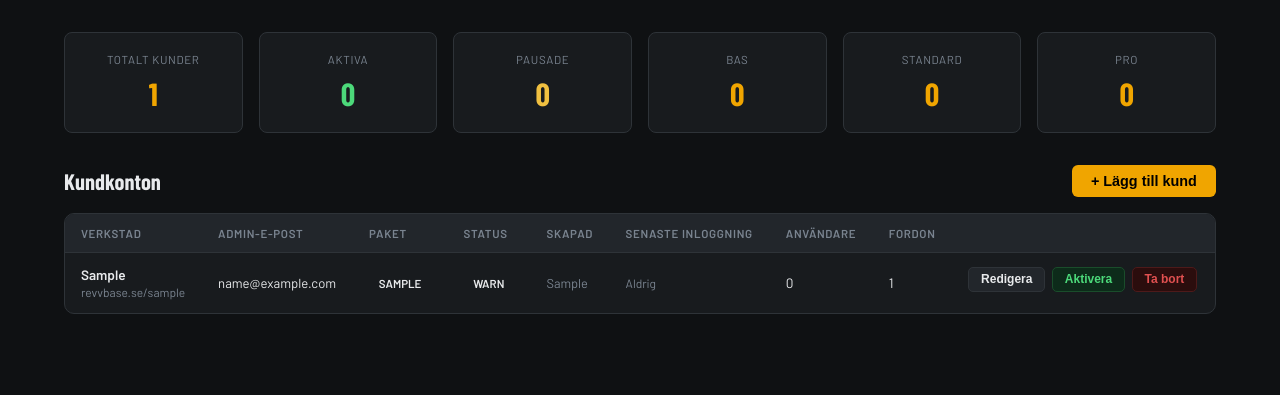
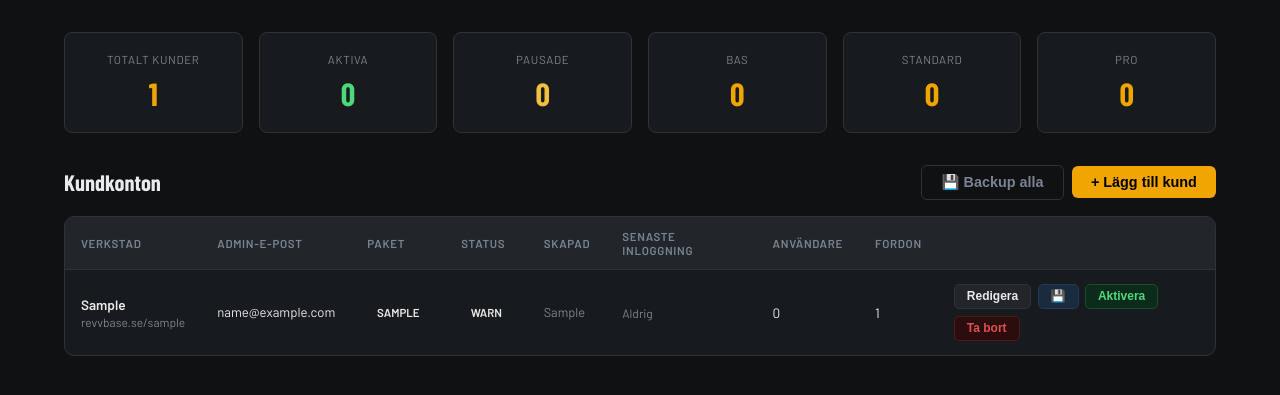
Before and after one commit to Svayak/RevvBase_V2, a Flask app: page /superadmin in a window 1280 px wide. Shown: the part 63-458 px from the top of the page. Run offline with Flask 3, Linux system fonts and the light colour scheme; a user stored in the database is signed in; data comes from the database, SQL or seed files in the repository; tables that the repository leaves empty hold one stand-in row (values such as "Sample post"); parts of the project's set-up code (start-up, migrations or seed data) failed here and were passed over; some libraries are stand-ins or nearby versions; some web fonts are replaced.

Commit message:
Feat: manuell backup-knapp i superadmin

```diff
--- a/app.py
+++ b/app.py
@@ -385,6 +385,53 @@ def daglig_backup():
         time.sleep(3600)
 
 # ── ROUTES ───────────────────────────────────────────────────────────────────
+
+@app.route("/superadmin/backup", methods=["POST"])
+def superadmin_backup():
+    if not session.get("superadmin"):
+        return redirect(url_for("superadmin_login"))
+    verkstad_id = request.form.get("verkstad_id")
+    idag = datetime.now().strftime("%Y-%m-%d")
+    try:
+        with get_db() as conn:
+            if verkstad_id:
+                verkstader = conn.execute("SELECT id, slug FROM verkstader WHERE id=?", (verkstad_id,)).fetchall()
+            else:
+                verkstader = conn.execute("SELECT id, slug FROM verkstader").fetchall()
+        for v in verkstader:
+            slug = v["slug"]
+            vid = v["id"]
+            mapp = os.path.join(BACKUP_DIR, slug)
+            os.makedirs(mapp, exist_ok=True)
+            fil = os.path.join(mapp, f"{idag}.csv")
+            if os.path.exists(fil):
+                os.remove(fil)
+            with get_db() as conn:
+                bilar = conn.execute(
+                    "SELECT id, regnr, fordonsnummer, marke, modell, arsmodell, notering FROM bilar WHERE verkstad_id=?",
+                    (vid,)
+                ).fetchall()
+                handelser = conn.execute("""
+                    SELECT h.*, b.regnr, b.fordonsnummer, b.marke, b.modell
+                    FROM handelser h
+                    JOIN bilar b ON h.bil_id = b.id
+                    WHERE b.verkstad_id = ?
+                """, (vid,)).fetchall()
+            with open(fil, "w", newline="", encoding="utf-8") as f:
+                writer = csv.writer(f)
+                writer.writerow(["## BILAR"])
+                writer.writerow(["id","regnr","fordonsnummer","marke","modell","arsmodell","notering"])
+                for b in bilar:
+                    writer.writerow([b["id"], b["regnr"], b["fordonsnummer"], b["marke"], b["modell"], b["arsmodell"], b["notering"]])
+                writer.writerow([])
+                writer.writerow(["## HÄNDELSER"])
+                writer.writerow(["id","bil_id","regnr","fordonsnummer","marke","modell","datum","km","typ","service_typer","beskrivning"])
+                for h in handelser:
+                    writer.writerow([h["id"], h["bil_id"], h["regnr"], h["fordonsnummer"], h["marke"], h["modell"], h["datum"], h["km"], h["typ"], h["service_typer"], h["beskrivning"]])
+    except Exception as e:
+        return redirect(url_for("superadmin", msg=f"Backup fel: {e}"))
+    return redirect(url_for("superadmin", msg="✓ Backup klar!"))
+
 
 @app.route("/")
 def landing():
--- a/templates/superadmin.html
+++ b/templates/superadmin.html
@@ -23,8 +23,11 @@
     .stat-value.gold{color:#f0a500}
     .section-header{display:flex;align-items:center;justify-content:space-between;margin-bottom:1rem;flex-wrap:wrap;gap:1rem}
     .section-title{font-family:'Barlow Condensed',sans-serif;font-size:1.4rem;font-weight:700}
+    .section-header-btns{display:flex;gap:0.5rem;align-items:center;}
     .btn-primary{background:#f0a500;color:#000;border:none;border-radius:6px;padding:.5rem 1.2rem;font-weight:700;font-size:.9rem;cursor:pointer;text-decoration:none}
     .btn-primary:hover{background:#ffbb33}
+    .btn-ghost{background:transparent;color:#7a8490;border:1px solid #2e3338;border-radius:6px;padding:.5rem 1.2rem;font-weight:600;font-size:.9rem;cursor:pointer}
+    .btn-ghost:hover{color:#e8eaec;border-color:#555}
     .table-wrap{background:#181b1e;border:1px solid #2e3338;border-radius:10px;overflow:hidden}
     table{width:100%;border-collapse:collapse}
     th{background:#22262b;font-size:.72rem;color:#7a8490;text-transform:uppercase;letter-spacing:.06em;padding:.75rem 1rem;text-align:left}
@@ -43,8 +46,11 @@
     .btn-pause{background:#3d2a00;color:#f0a500;border:1px solid #5c3d00}
     .btn-unpause{background:#0d2b1a;color:#4cd97a;border:1px solid #1a4d2b}
     .btn-danger{background:#2b0d0d;color:#e05050;border:1px solid #4d1a1a}
+    .btn-backup{background:#1a2b3d;color:#88bbdd;border:1px solid #1e3a5c}
+    .btn-backup:hover{border-color:#4488bb;color:#aaddff}
     .last-login{font-size:.75rem;color:#7a8490}
-    .last-login.recent{color:#4cd97a}
+    .alert-success{background:#0d2b1a;border:1px solid #1e4d2b;color:#6eff9f;padding:.75rem 1rem;border-radius:6px;margin-bottom:1rem}
+    .alert-error{background:#2b0d0d;border:1px solid #4d1a1a;color:#ff8080;padding:.75rem 1rem;border-radius:6px;margin-bottom:1rem}
     .modal-overlay{display:none;position:fixed;top:0;left:0;right:0;bottom:0;background:rgba(0,0,0,.7);z-index:100;align-items:center;justify-content:center}
     .modal-overlay.active{display:flex}
     .modal{background:#181b1e;border:1px solid #2e3338;border-radius:10px;padding:2rem;width:100%;max-width:460px}
@@ -56,7 +62,7 @@
     select.form-input{cursor:pointer}
     .form-row{display:grid;grid-template-columns:1fr 1fr;gap:1rem}
     .modal-btns{display:flex;justify-content:space-between;margin-top:1.5rem}
-    .btn-ghost{background:transparent;color:#7a8490;border:1px solid #2e3338;border-radius:6px;padding:.5rem 1.2rem;font-size:.9rem;cursor:pointer}
+    .btn-ghost-modal{background:transparent;color:#7a8490;border:1px solid #2e3338;border-radius:6px;padding:.5rem 1.2rem;font-size:.9rem;cursor:pointer}
     @media(max-width:700px){.stats{grid-template-columns:repeat(3,1fr)}.form-row{grid-template-columns:1fr}}
   </style>
 </head>
@@ -70,6 +76,15 @@
 </nav>
 
 <div class="main">
+
+  {% if request.args.get('msg') %}
+    {% if 'fel' in request.args.get('msg') | lower %}
+    <div class="alert-error">{{ request.args.get('msg') }}</div>
+    {% else %}
+    <div class="alert-success">{{ request.args.get('msg') }}</div>
+    {% endif %}
+  {% endif %}
+
   <div class="stats">
     <div class="stat-card"><div class="stat-label">Totalt kunder</div><div class="stat-value gold">{{ totalt }}</div></div>
     <div class="stat-card"><div class="stat-label">Aktiva</div><div class="stat-value green">{{ aktiva }}</div></div>
@@ -81,7 +96,13 @@
 
   <div class="section-header">
     <div class="section-title">Kundkonton</div>
-    <button class="btn-primary" onclick="oppnaModal('nyModal')">+ Lägg till kund</button>
+    <div class="section-header-btns">
+      <form method="post" action="/superadmin/backup">
+        <input type="hidden" name="csrf_token" value="{{ csrf_token() }}">
+        <button type="submit" class="btn-ghost">💾 Backup alla</button>
+      </form>
+      <button class="btn-primary" onclick="oppnaModal('nyModal')">+ Lägg till kund</button>
+    </div>
   </div>
 
   <div class="table-wrap">
@@ -121,6 +142,11 @@
           <td>{{ v.antal_bilar }}</td>
           <td style="display:flex;gap:.4rem;flex-wrap:wrap;align-items:center;">
             <button class="btn-sm btn-edit" onclick="oppnaRedigera({{ v.id }}, '{{ v.namn }}', '{{ v.slug }}', '{{ v.admin_email }}', '{{ v.paket }}')">Redigera</button>
+            <form method="post" action="/superadmin/backup" style="display:inline">
+              <input type="hidden" name="csrf_token" value="{{ csrf_token() }}">
+              <input type="hidden" name="verkstad_id" value="{{ v.id }}">
+              <button type="submit" class="btn-sm btn-backup" title="Backup {{ v.namn }}">💾</button>
+            </form>
             <form method="post" action="/superadmin/pausa/{{ v.id }}" style="display:inline">
               <input type="hidden" name="csrf_token" value="{{ csrf_token() }}">
               <button type="submit" class="btn-sm {% if v.status == 'aktiv' %}btn-pause{% else %}btn-unpause{% endif %}">
@@ -176,7 +202,7 @@
         </div>
       </div>
       <div class="modal-btns">
-        <button type="button" class="btn-ghost" onclick="stangModal('nyModal')">Avbryt</button>
+        <button type="button" class="btn-ghost-modal" onclick="stangModal('nyModal')">Avbryt</button>
         <button type="submit" class="btn-primary">Skapa kund</button>
       </div>
     </form>
@@ -212,7 +238,7 @@
         </select>
       </div>
       <div class="modal-btns">
-        <button type="button" class="btn-ghost" onclick="stangModal('redigeraModal')">Avbryt</button>
+        <button type="button" class="btn-ghost-modal" onclick="stangModal('redigeraModal')">Avbryt</button>
         <button type="submit" class="btn-primary">Spara ändringar</button>
       </div>
     </form>
@@ -234,7 +260,6 @@ function oppnaRedigera(vid, namn, slug, email, paket) {
   document.getElementById('redigeraForm').action = '/superadmin/redigera/' + vid;
   oppnaModal('redigeraModal');
 }
-// Stäng modal vid klick utanför
 document.querySelectorAll('.modal-overlay').forEach(function(el) {
   el.addEventListener('click', function(e) {
     if (e.target === el) el.classList.remove('active');
```
